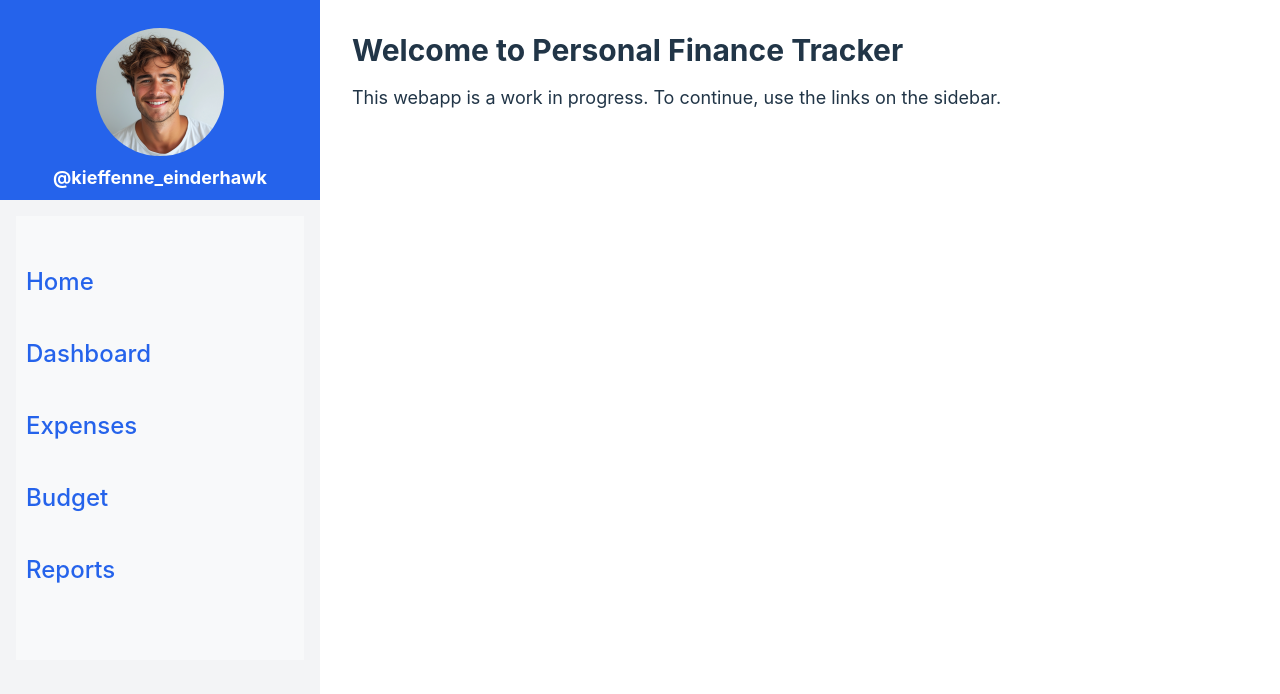
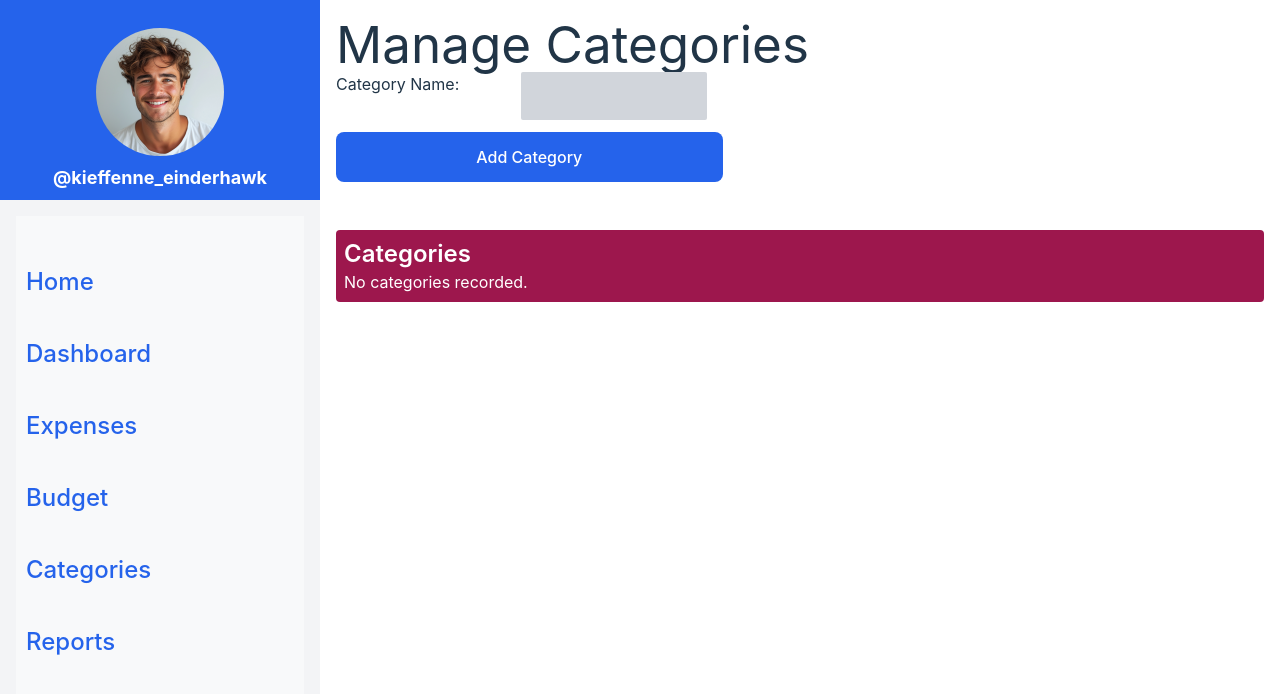
Before and after one commit to jay-of-spades/Expenses-Budget-Tracker, a React (Vite) app: page /categories in a window 1280 px wide. Before the commit this address led to /home. Shown: the top 694 px of the page. Built offline with nearby package versions, Linux system fonts and the light colour scheme.

Commit message:
Added: CategoryForm.jsx, CategoryList.jsx, Categories.jsx

```diff
--- a/index.html
+++ b/index.html
@@ -10,7 +10,6 @@
 
 <body>
   <div id="root">
-    <h1>Hello</h1>
   </div>
   <script type="module" src="/src/main.jsx"></script>
 </body>
--- a/src/App.jsx
+++ b/src/App.jsx
@@ -10,6 +10,7 @@ import Expenses from './pages/Expenses';
 import Budget from './pages/Budget';
 import Layout from './components/Layout';
 import Reports from './pages/Reports';
+import Categories from './pages/Categories';
 import Home from './pages/Home';
 import './index.css';
 
@@ -23,6 +24,7 @@ const App = () => {
           <Route path='/dashboard' element={<Dashboard />} />
           <Route path='/expenses' element={<Expenses />} />
           <Route path='/budget' element={<Budget />} />
+          <Route path='/categories' element={<Categories />} />
           <Route path='/reports' element={<Reports />} />
           <Route path='*' element={<Navigate to='/home' />} />
         </Routes>
--- a/src/components/BudgetForm.jsx
+++ b/src/components/BudgetForm.jsx
@@ -11,6 +11,14 @@ const BudgetForm = ({
   const [category, setCategory] = useState('');
   const [date, setDate] = useState('');
   const [notes, setNotes] = useState('');
+  const [categories, setCategories] = useState([]);
+
+  useEffect(() => {
+    const savedCategories = localStorage.getItem('categories');
+    if (savedCategories) {
+      setCategories(JSON.parse(savedCategories));
+    }
+  }, []);
 
   useEffect(() => {
     if (budgetToEdit !== null) {
@@ -51,13 +59,19 @@ const BudgetForm = ({
       </div>
       <div className='flex gap-3 w-2/5'>
         <label className='block w-full'>Category:</label>
-        <input
+        <select
           className='block w-full p-3 bg-gray-300 text-gray-800 rounded-sm'
-          type='text'
           value={category}
           onChange={e => setCategory(e.target.value)}
           required
-        />
+        >
+          <option value=''>Select Category</option>
+          {categories.map((cat, index) => (
+            <option key={index} value={cat.name}>
+              {cat.name}
+            </option>
+          ))}
+        </select>
       </div>
       <div className='flex gap-3 w-2/5'>
         <label className='block w-full'>Date:</label>
--- /dev/null
+++ b/src/components/CategoryForm.jsx
@@ -0,0 +1,55 @@
+import { useState, useEffect } from 'react';
+import PropTypes from 'prop-types';
+
+const CategoryForm = ({
+  addCategory,
+  editCategory,
+  categoryToEdit,
+  setCategoryToEdit,
+}) => {
+  const [name, setName] = useState('');
+
+  useEffect(() => {
+    if (categoryToEdit !== null) {
+      setName(categoryToEdit.name);
+    }
+  }, [categoryToEdit]);
+
+  const handleSubmit = e => {
+    e.preventDefault();
+    if (categoryToEdit !== null) {
+      editCategory(categoryToEdit.index, { name });
+      setCategoryToEdit(null);
+    } else {
+      addCategory({ name });
+    }
+    setName('');
+  };
+
+  return (
+    <form className='flex flex-col gap-3 mb-5' onSubmit={handleSubmit}>
+      <div className='flex gap-3 w-2/5'>
+        <label className='block w-full'>Category Name:</label>
+        <input
+          className='block w-full p-3 bg-gray-300 text-gray-800 rounded-sm'
+          type='text'
+          value={name}
+          onChange={e => setName(e.target.value)}
+          required
+        />
+      </div>
+      <button className='p-3 w-5/12 bg-blue-600 text-white mb-7' type='submit'>
+        {categoryToEdit !== null ? 'Edit' : 'Add'} Category
+      </button>
+    </form>
+  );
+};
+
+CategoryForm.propTypes = {
+  addCategory: PropTypes.func.isRequired,
+  editCategory: PropTypes.func.isRequired,
+  categoryToEdit: PropTypes.object,
+  setCategoryToEdit: PropTypes.func.isRequired,
+};
+
+export default CategoryForm;
--- /dev/null
+++ b/src/components/CategoryList.jsx
@@ -0,0 +1,45 @@
+import PropTypes from 'prop-types';
+
+const CategoryList = ({ categories, onEdit, onDelete }) => {
+  return (
+    <div className='category-list bg-pink-800 p-2 rounded text-white w-full'>
+      <h2 className='text-2xl font-semibold'>Categories</h2>
+      {categories.length === 0 ? (
+        <p>No categories recorded.</p>
+      ) : (
+        <ul>
+          {categories.map((category, index) => (
+            <li
+              key={index}
+              className='flex justify-between items-center p-2 border-b border-gray-300'
+            >
+              <span className='font-bold block'>{category.name}</span>
+              <div className='flex space-x-2'>
+                <button
+                  className='bg-yellow-500 hover:bg-yellow-600 text-white p-1 rounded'
+                  onClick={() => onEdit(index)}
+                >
+                  Edit
+                </button>
+                <button
+                  className='bg-red-500 hover:bg-red-600 text-white p-1 rounded'
+                  onClick={() => onDelete(index)}
+                >
+                  Delete
+                </button>
+              </div>
+            </li>
+          ))}
+        </ul>
+      )}
+    </div>
+  );
+};
+
+CategoryList.propTypes = {
+  categories: PropTypes.array.isRequired,
+  onEdit: PropTypes.func.isRequired,
+  onDelete: PropTypes.func.isRequired,
+};
+
+export default CategoryList;
--- a/src/components/ExpenseForm.jsx
+++ b/src/components/ExpenseForm.jsx
@@ -11,6 +11,14 @@ const ExpenseForm = ({
   const [category, setCategory] = useState('');
   const [date, setDate] = useState('');
   const [notes, setNotes] = useState('');
+  const [categories, setCategories] = useState([]);
+
+  useEffect(() => {
+    const savedCategories = localStorage.getItem('categories');
+    if (savedCategories) {
+      setCategories(JSON.parse(savedCategories));
+    }
+  }, []);
 
   useEffect(() => {
     if (expenseToEdit !== null) {
@@ -52,13 +60,19 @@ const ExpenseForm = ({
       </div>
       <div className='flex gap-3 w-2/5'>
         <label className='block w-full'>Category:</label>
-        <input
+        <select
           className='block w-full p-3 bg-gray-300 text-gray-800 rounded-sm'
-          type='text'
           value={category}
           onChange={e => setCategory(e.target.value)}
           required
-        />
+        >
+          <option value=''>Select a category</option>
+          {categories.map((category, index) => (
+            <option key={index} value={category.name}>
+              {category.name}
+            </option>
+          ))}
+        </select>
       </div>
       <div className='flex gap-3 w-2/5'>
         <label className='block w-full'>Date:</label>
--- a/src/components/Sidebar.jsx
+++ b/src/components/Sidebar.jsx
@@ -4,7 +4,7 @@ const Sidebar = () => {
   return (
     <aside className='w-80 h-3/4 p-4 bg-gray-100'>
       <nav>
-        <ul className='space-y-10 h-96 flex flex-col text-2xl mt-10 rounded-md'>
+        <ul className='space-y-10 h-3/4 flex flex-col text-2xl my-10'>
           <li>
             <Link className='text-blue-600 hover:underline' to='/home'>
               Home
@@ -26,6 +26,11 @@ const Sidebar = () => {
             </Link>
           </li>
           <li>
+            <Link className='text-blue-600 hover:underline' to='/categories'>
+              Categories
+            </Link>
+          </li>
+          <li>
             <Link className='text-blue-600 hover:underline' to='/reports'>
               Reports
             </Link>
--- /dev/null
+++ b/src/pages/Categories.jsx
@@ -0,0 +1,54 @@
+import { useState, useEffect } from 'react';
+import CategoryForm from '../components/CategoryForm';
+import CategoryList from '../components/CategoryList';
+
+const Categories = () => {
+  const [categories, setCategories] = useState(() => {
+    const savedCategories = localStorage.getItem('categories');
+    return savedCategories ? JSON.parse(savedCategories) : [];
+  });
+
+  const [categoryToEdit, setCategoryToEdit] = useState(null);
+
+  useEffect(() => {
+    localStorage.setItem('categories', JSON.stringify(categories));
+  }, [categories]);
+
+  const addCategory = newCategory => {
+    setCategories([...categories, newCategory]);
+  };
+
+  const editCategory = (index, updatedCategory) => {
+    const updatedCategories = [...categories];
+    updatedCategories[index] = updatedCategory;
+    setCategories(updatedCategories);
+  };
+
+  const deleteCategory = index => {
+    const updatedCategories = categories.filter((_, i) => i !== index);
+    setCategories(updatedCategories);
+  };
+
+  const handleEdit = index => {
+    setCategoryToEdit({ index, ...categories[index] });
+  };
+
+  return (
+    <div>
+      <h1>Manage Categories</h1>
+      <CategoryForm
+        addCategory={addCategory}
+        editCategory={editCategory}
+        categoryToEdit={categoryToEdit}
+        setCategoryToEdit={setCategoryToEdit}
+      />
+      <CategoryList
+        categories={categories}
+        onEdit={handleEdit}
+        onDelete={deleteCategory}
+      />
+    </div>
+  );
+};
+
+export default Categories;
```
Also changed, not shown: 5 other files (tests, documents, lock files or other folders).
